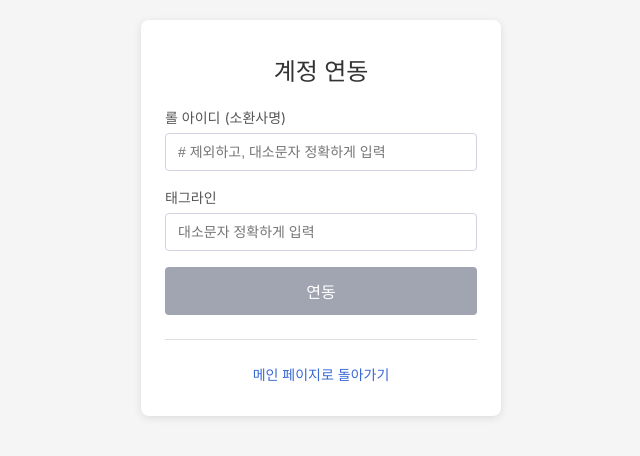
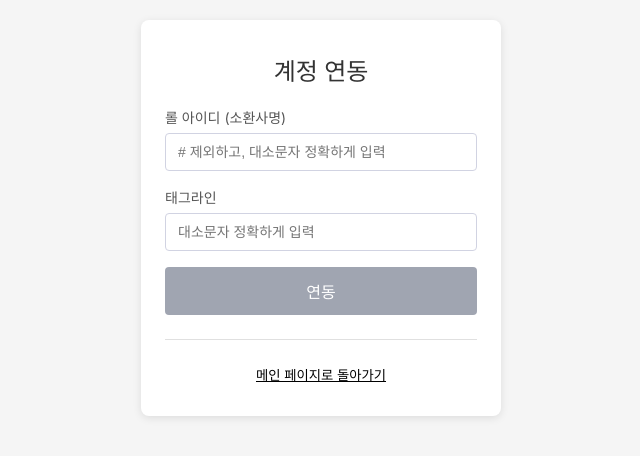
Before and after one commit to leechanghoon00/hamlol, a React (Create React App) app in the folder frontend/hamlolweb/: page /account in a window 1280 px wide. Shown: the part 182-638 px from the top of the page, without its empty margins (335-975 px from the left). Built offline with nearby package versions, Linux system fonts and the light colour scheme.

Commit message:
오류 수정3

```diff
--- a/frontend/hamlolweb/src/Account.js
+++ b/frontend/hamlolweb/src/Account.js
@@ -74,15 +74,20 @@ function Account() {
                 </form>
                 <div className="hr" />
                 <div className="foot-lnk">
-                    <a
-                        href="#"
-                        onClick={(e) => {
-                            e.preventDefault();
-                            navigate("/main");
+                    <button
+                        type="button"
+                        onClick={() => navigate("/main")}
+                        style={{
+                            background: "none",
+                            border: "none",
+                            cursor: "pointer",
+                            textDecoration: "underline",
+                            padding: 0
                         }}
                     >
                         메인 페이지로 돌아가기
-                    </a>
+                    </button>
+
                 </div>
             </div>
         </div>
--- a/frontend/hamlolweb/src/GameList.js
+++ b/frontend/hamlolweb/src/GameList.js
@@ -34,7 +34,8 @@ export default function GameList() {
             fetchMatches();
             didFetch.current = true;
         }
-    }, []);
+    }, [fetchMatches]);
+
 
     // 3) 매치 리스트 불러오기
 
```
